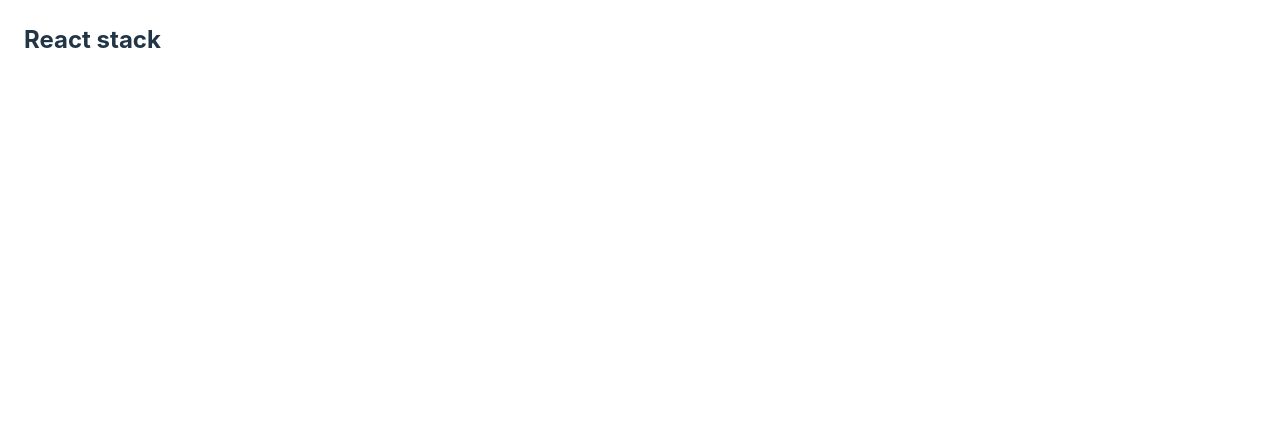
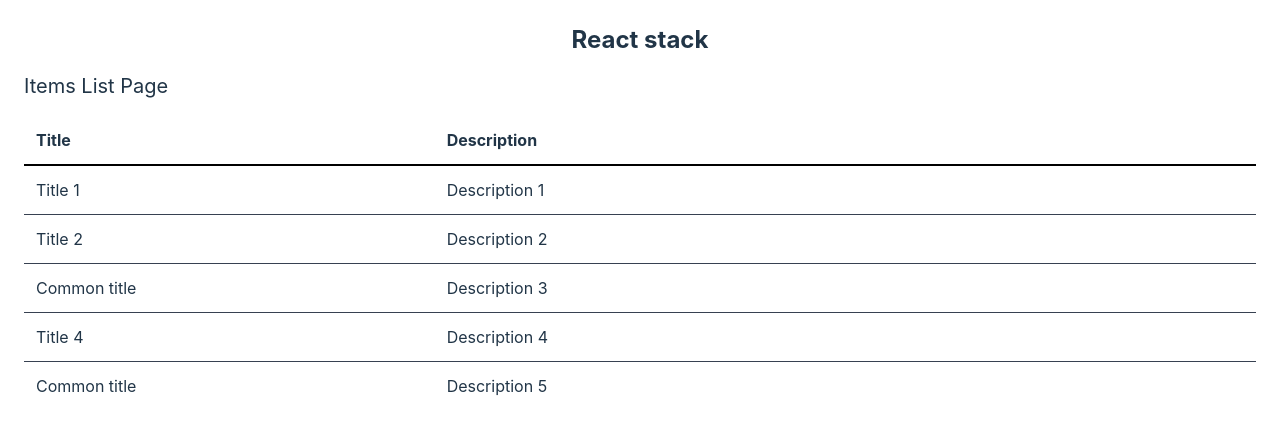
Before and after one commit to eugene-korobka/test-vite-react-stack, a React (Vite) app: page / in a window 1280 px wide. Shown: the top 430 px of the page. Built offline with nearby package versions, Linux system fonts and the light colour scheme; data requests are answered from the project's data file.

Commit message:
fixed App component

```diff
--- a/src/App.tsx
+++ b/src/App.tsx
@@ -1,4 +1,6 @@
 import { Provider } from "react-redux";
+
+import { ItemsListPage } from 'pages/ItemsList/ItemsListPage';
 
 import { MainContainer } from "components/MainContainer";
 
@@ -8,7 +10,8 @@
   return (
     <Provider store={store}>
       <MainContainer>
-        <h1 className="mb-4 text-2xl font-bold">React stack</h1>
+        <h1 className="mb-4 text-center text-2xl font-bold">React stack</h1>
+        <ItemsListPage />
       </MainContainer>
     </Provider>
   );
```
